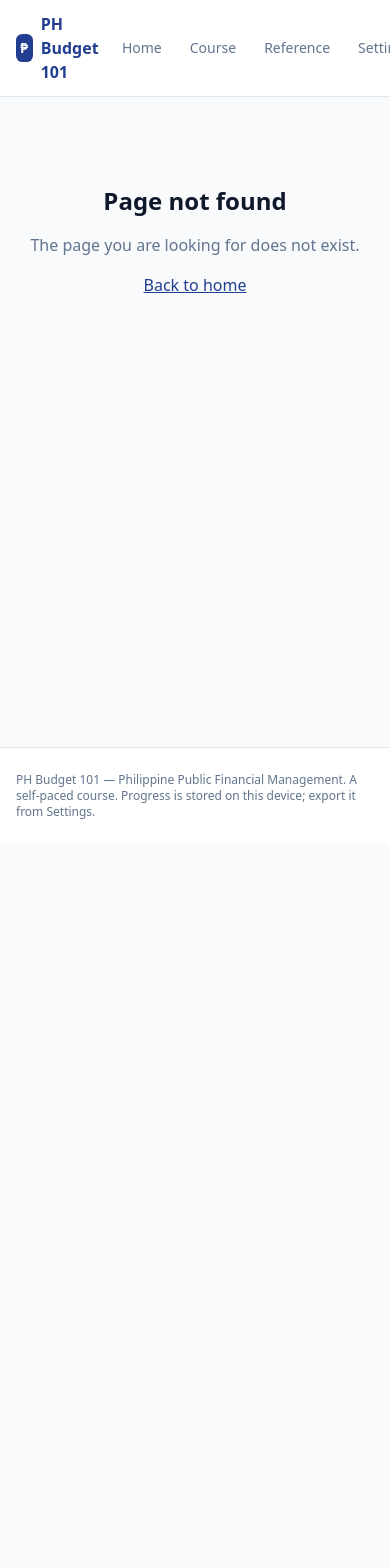
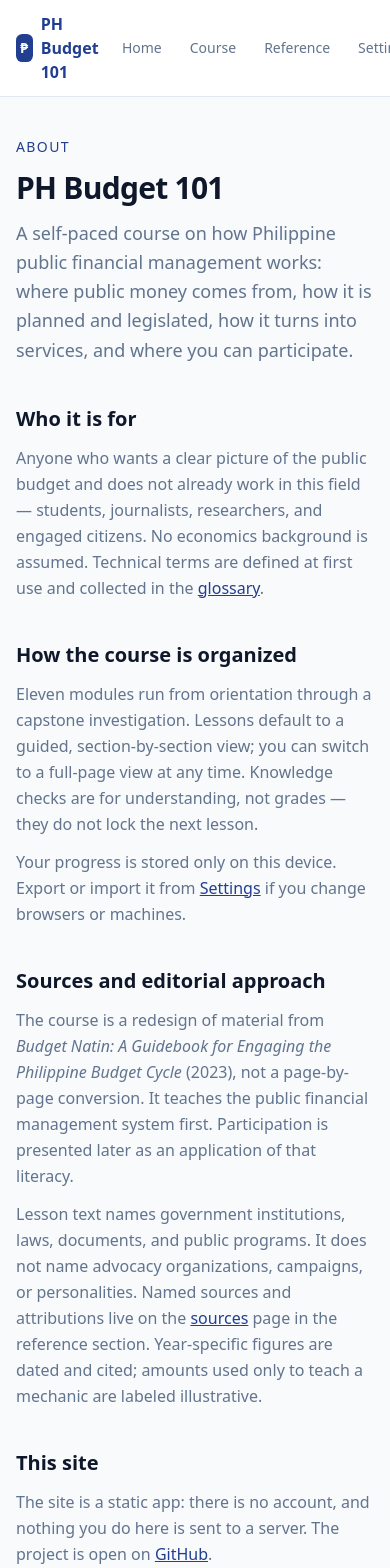
Before and after one commit to csiiiv/phbudget101, a React (Vite) app: page /phbudget101/about in a window 390 px wide. Shown: the top 1568 px of the page. Before the commit the page ends 844 px from the top, so only its background shows below. Built offline with nearby package versions, Linux system fonts and the light colour scheme.

Commit message:
Add an About page for the course
About explains audience, how progress works, the Budget Natin source, and
the neutrality rule. Linked from the home hero and the site footer so the
header nav stays four items on mobile.

```diff
--- a/src/layouts/AppLayout.tsx
+++ b/src/layouts/AppLayout.tsx
@@ -1,4 +1,4 @@
-import { NavLink, Outlet } from 'react-router-dom';
+import { Link, NavLink, Outlet } from 'react-router-dom';
 import { TooltipProvider } from '@/components/ui/tooltip';
 
 const navItems = [
@@ -44,9 +44,14 @@ export function AppLayout() {
           <Outlet />
         </main>
         <footer className="app-footer">
-          <div className="mx-auto max-w-3xl px-4 sm:px-6 py-6 text-xs text-muted-foreground">
-            PH Budget 101 — Philippine Public Financial Management. A self-paced
-            course. Progress is stored on this device; export it from Settings.
+          <div className="mx-auto max-w-3xl px-4 sm:px-6 py-6 flex flex-wrap items-center justify-between gap-3 text-xs text-muted-foreground">
+            <p>
+              PH Budget 101 — Philippine Public Financial Management. Progress
+              is stored on this device; export it from Settings.
+            </p>
+            <Link to="/about" className="hover:text-foreground hover:underline">
+              About
+            </Link>
           </div>
         </footer>
       </div>
--- a/src/main.tsx
+++ b/src/main.tsx
@@ -7,6 +7,7 @@ import { ModulePage } from '@/pages/ModulePage';
 import { LessonPage } from '@/pages/LessonPage';
 import { ReferenceIndexPage } from '@/pages/ReferenceIndexPage';
 import { ReferencePage } from '@/pages/ReferencePage';
+import { AboutPage } from '@/pages/AboutPage';
 import { SettingsPage } from '@/pages/SettingsPage';
 import { NotFoundPage } from '@/pages/NotFoundPage';
 import '@/styles/index.css';
@@ -21,6 +22,7 @@ const router = createBrowserRouter(
         { path: '/modules/:moduleId/lessons/:lessonId', element: <LessonPage /> },
         { path: '/reference', element: <ReferenceIndexPage /> },
         { path: '/reference/:refId', element: <ReferencePage /> },
+        { path: '/about', element: <AboutPage /> },
         { path: '/settings', element: <SettingsPage /> },
         { path: '*', element: <NotFoundPage /> },
       ],
--- /dev/null
+++ b/src/pages/AboutPage.tsx
@@ -0,0 +1,99 @@
+import { Link } from 'react-router-dom';
+
+export function AboutPage() {
+  return (
+    <article className="space-y-10">
+      <header className="space-y-3">
+        <p className="text-sm font-medium uppercase tracking-widest text-primary">
+          About
+        </p>
+        <h1 className="text-3xl font-bold tracking-tight leading-tight">
+          PH Budget 101
+        </h1>
+        <p className="text-lg text-muted-foreground leading-relaxed">
+          A self-paced course on how Philippine public financial management
+          works: where public money comes from, how it is planned and
+          legislated, how it turns into services, and where you can participate.
+        </p>
+      </header>
+
+      <section className="space-y-3">
+        <h2 className="text-xl font-semibold">Who it is for</h2>
+        <p className="text-muted-foreground leading-relaxed">
+          Anyone who wants a clear picture of the public budget and does not
+          already work in this field — students, journalists, researchers, and
+          engaged citizens. No economics background is assumed. Technical terms
+          are defined at first use and collected in the{' '}
+          <Link to="/reference/glossary" className="text-primary underline">
+            glossary
+          </Link>
+          .
+        </p>
+      </section>
+
+      <section className="space-y-3">
+        <h2 className="text-xl font-semibold">How the course is organized</h2>
+        <p className="text-muted-foreground leading-relaxed">
+          Eleven modules run from orientation through a capstone investigation.
+          Lessons default to a guided, section-by-section view; you can switch
+          to a full-page view at any time. Knowledge checks are for
+          understanding, not grades — they do not lock the next lesson.
+        </p>
+        <p className="text-muted-foreground leading-relaxed">
+          Your progress is stored only on this device. Export or import it from{' '}
+          <Link to="/settings" className="text-primary underline">
+            Settings
+          </Link>{' '}
+          if you change browsers or machines.
+        </p>
+      </section>
+
+      <section className="space-y-3">
+        <h2 className="text-xl font-semibold">Sources and editorial approach</h2>
+        <p className="text-muted-foreground leading-relaxed">
+          The course is a redesign of material from{' '}
+          <em>
+            Budget Natin: A Guidebook for Engaging the Philippine Budget Cycle
+          </em>{' '}
+          (2023), not a page-by-page conversion. It teaches the public financial
+          management system first. Participation is presented later as an
+          application of that literacy.
+        </p>
+        <p className="text-muted-foreground leading-relaxed">
+          Lesson text names government institutions, laws, documents, and public
+          programs. It does not name advocacy organizations, campaigns, or
+          personalities. Named sources and attributions live on the{' '}
+          <Link to="/reference/sources" className="text-primary underline">
+            sources
+          </Link>{' '}
+          page in the reference section. Year-specific figures are dated and
+          cited; amounts used only to teach a mechanic are labeled illustrative.
+        </p>
+      </section>
+
+      <section className="space-y-3">
+        <h2 className="text-xl font-semibold">This site</h2>
+        <p className="text-muted-foreground leading-relaxed">
+          The site is a static app: there is no account, and nothing you do here
+          is sent to a server. The project is open on{' '}
+          <a
+            href="https://github.com/csiiiv/phbudget101"
+            className="text-primary underline"
+          >
+            GitHub
+          </a>
+          .
+        </p>
+      </section>
+
+      <p>
+        <Link
+          to="/modules/00-start-here"
+          className="rounded-md bg-primary px-5 py-2.5 text-sm font-medium text-primary-foreground hover:opacity-90"
+        >
+          Start the course
+        </Link>
+      </p>
+    </article>
+  );
+}
--- a/src/pages/HomePage.tsx
+++ b/src/pages/HomePage.tsx
@@ -35,6 +35,12 @@ export function HomePage() {
             className="rounded-md border px-5 py-2.5 text-sm font-medium hover:bg-secondary"
           >
             Browse the reference
+          </Link>
+          <Link
+            to="/about"
+            className="px-2 py-2.5 text-sm text-muted-foreground hover:text-foreground hover:underline"
+          >
+            About
           </Link>
         </div>
         {completedTotal > 0 && (
```
Also changed, not shown: 2 other files (tests, documents, lock files or other folders).
